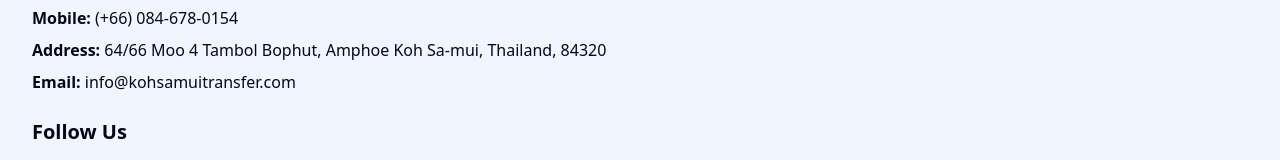
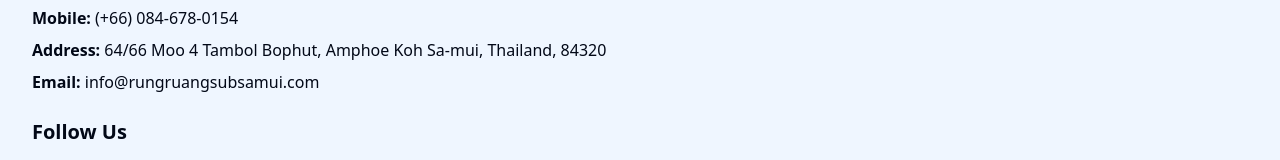
Before and after one commit to psinthorn/locoride, a Next.js app in the folder frontend/: page /contact in a window 1280 px wide. Shown: the part 366-526 px from the top of the page. Built offline with nearby package versions, Linux system fonts and the light colour scheme; no server answers.

Commit message:
update contact

```diff
--- a/frontend/components/Home/ContactUs.js
+++ b/frontend/components/Home/ContactUs.js
@@ -67,7 +67,7 @@
             <p className="mb-2"><strong>Telephone:</strong> (+66) 077-332-480</p>
             <p className="mb-2"><strong>Mobile:</strong> (+66) 084-678-0154</p>
             <p className="mb-2"><strong>Address:</strong> 64/66 Moo 4 Tambol Bophut, Amphoe Koh Sa-mui, Thailand, 84320</p>
-            <p className="mb-2"><strong>Email:</strong> info@kohsamuitransfer.com</p>
+            <p className="mb-2"><strong>Email:</strong> info@rungruangsubsamui.com</p>
             <h3 className="text-xl font-bold mt-6 mb-4">Follow Us</h3>
             <div className="flex space-x-4">
               <Link href="https://www.facebook.com/profile.php?id=100076740563309" className="text-blue-600" target='_blank'>Facebook</Link>
```
